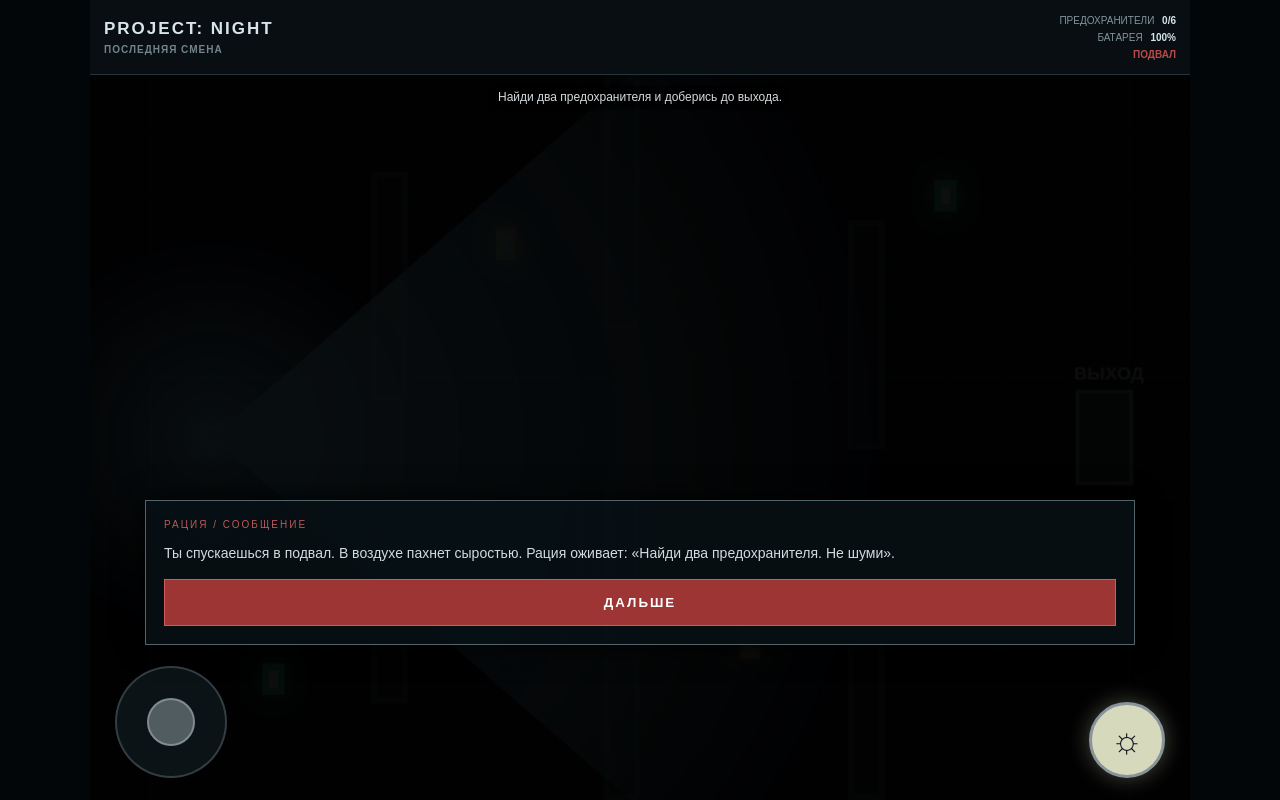
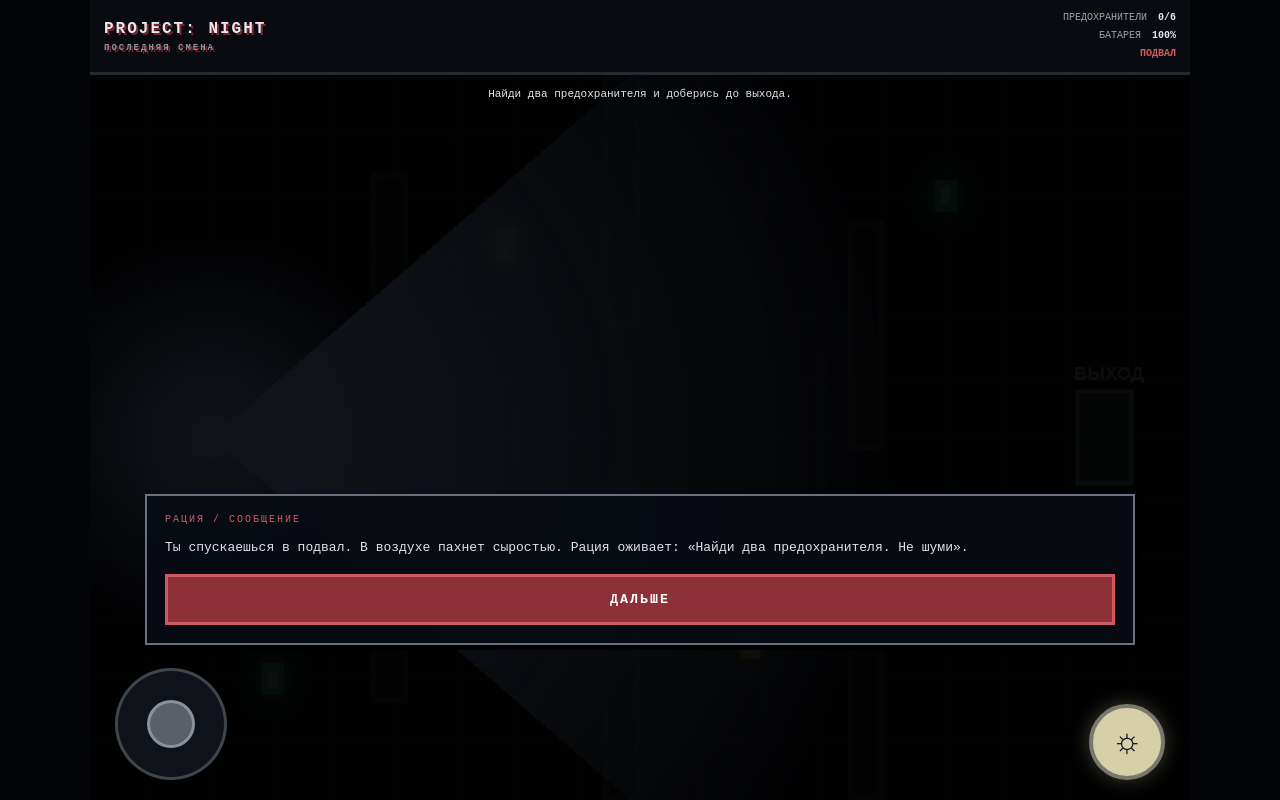
Before and after one commit to Chizhik953/NIGHT-, a plain HTML site: page index.html in a window 1280 px wide. Both pictures are taken after a click on the button "НАЧАТЬ СМЕНУ". Drawn offline with Linux system fonts and the light colour scheme; animation ran at ten frames a second.

Commit message:
Update style.css

```diff
--- a/style.css
+++ b/style.css
@@ -6,9 +6,9 @@
 }
 
 body {
-  background: #030608;
-  color: #dce5e8;
-  font-family: Arial, sans-serif;
+  background: #030407;
+  color: #e4e4e4;
+  font-family: monospace;
   overflow: hidden;
   touch-action: none;
 }
@@ -19,7 +19,7 @@ body {
   max-width: 1100px;
   margin: auto;
   position: relative;
-  background: #080d10;
+  background: #090b10;
   overflow: hidden;
 }
 
@@ -29,41 +29,42 @@ header {
   display: flex;
   align-items: center;
   justify-content: space-between;
-  background: #080e12;
-  border-bottom: 1px solid #26343b;
+  background: #090b10;
+  border-bottom: 3px solid #252a32;
   position: relative;
   z-index: 2;
 }
 
 .logo {
-  font-size: 17px;
+  font-size: 16px;
   font-weight: bold;
   letter-spacing: 2px;
-  color: #d9e6e9;
+  color: #e5e8ed;
+  text-shadow: 2px 2px #7e242c;
 }
 
 .logo span {
   display: block;
-  font-size: 10px;
-  color: #72858d;
+  font-size: 9px;
+  color: #8e969e;
   margin-top: 5px;
-  letter-spacing: 1px;
+  letter-spacing: 2px;
 }
 
 .hud {
   text-align: right;
   font-size: 10px;
-  line-height: 1.7;
-  color: #81949c;
+  line-height: 1.8;
+  color: #9ba4ad;
 }
 
 .hud b {
-  color: #d7e7e9;
+  color: #e9e9e9;
   margin-left: 5px;
 }
 
 #zone-label {
-  color: #b84a4a;
+  color: #d45a5a;
   font-weight: bold;
 }
 
@@ -71,27 +72,28 @@ header {
   display: block;
   width: 100%;
   height: calc(100% - 75px);
-  background: #090e10;
+  background: #11151b;
+  image-rendering: pixelated;
   touch-action: none;
 }
 
 #message {
   position: absolute;
-  top: 90px;
+  top: 88px;
   left: 50%;
   transform: translateX(-50%);
   width: 90%;
   text-align: center;
-  color: #d4dadd;
-  font-size: 12px;
-  text-shadow: 0 0 8px black;
+  color: #e3e7eb;
+  font-size: 11px;
+  text-shadow: 2px 2px 3px #000;
   pointer-events: none;
   z-index: 3;
 }
 
 #controls {
   position: absolute;
-  bottom: 22px;
+  bottom: 20px;
   left: 0;
   width: 100%;
   display: flex;
@@ -105,8 +107,8 @@ header {
 #stick {
   width: 112px;
   height: 112px;
-  border: 2px solid #81949c55;
-  background: #18252b88;
+  border: 3px solid #87919b66;
+  background: #1a202b99;
   border-radius: 50%;
   position: relative;
   pointer-events: auto;
@@ -117,34 +119,40 @@ header {
   width: 48px;
   height: 48px;
   border-radius: 50%;
-  background: #9eafb477;
-  border: 2px solid #c5d4d866;
+  background: #aeb9c477;
+  border: 3px solid #d5dce066;
   position: absolute;
-  left: 30px;
-  top: 30px;
+  left: 29px;
+  top: 29px;
 }
 
 #flash {
   width: 76px;
   height: 76px;
   border-radius: 50%;
-  background: #d7d9bd;
-  color: #111820;
-  border: 3px solid #89949a;
-  font-size: 35px;
-  box-shadow: 0 0 22px #d6dfb455;
+  background: #d6d0a9;
+  color: #171923;
+  border: 4px solid #77796e;
+  font-size: 36px;
+  box-shadow: 0 0 20px #e7e0a544;
   pointer-events: auto;
-  touch-action: none;
+  touch-action: manipulation;
 }
 
 #flash:active {
   transform: scale(.93);
 }
 
+#flash.off {
+  opacity: .45;
+  box-shadow: none;
+  background: #56575a;
+}
+
 #overlay {
   position: absolute;
   inset: 0;
-  background: #020507ed;
+  background: #030408ed;
   display: flex;
   justify-content: center;
   align-items: center;
@@ -154,45 +162,46 @@ header {
 
 .panel {
   width: 100%;
-  max-width: 420px;
+  max-width: 430px;
   padding: 30px 22px;
-  background: #0c1419;
-  border: 1px solid #35464e;
-  box-shadow: 0 0 35px #000;
+  background: #10131b;
+  border: 3px solid #3d4654;
+  box-shadow: 7px 7px #050609;
   text-align: center;
 }
 
 .eyebrow {
-  color: #a94c4c;
-  font-size: 11px;
+  color: #c34e55;
+  font-size: 10px;
   letter-spacing: 3px;
   margin-bottom: 20px;
 }
 
 h1 {
-  font-size: 29px;
+  font-size: 27px;
   letter-spacing: 3px;
   margin-bottom: 22px;
+  text-shadow: 3px 3px #7e242c;
 }
 
 .panel p {
-  color: #9aaab0;
-  font-size: 14px;
-  line-height: 1.7;
+  color: #aab1bb;
+  font-size: 13px;
+  line-height: 1.8;
   margin-bottom: 25px;
 }
 
 button {
   cursor: pointer;
-  font-family: inherit;
+  font-family: monospace;
 }
 
 #start,
 #story-next {
   width: 100%;
   padding: 15px;
-  background: #9e3535;
-  border: 1px solid #d05c5c;
+  background: #8e3038;
+  border: 3px solid #d05a62;
   color: white;
   font-weight: bold;
   letter-spacing: 2px;
@@ -200,14 +209,15 @@ button {
 
 #start:active,
 #story-next:active {
-  background: #c34b4b;
+  background: #bd454d;
 }
 
 .panel small {
   display: block;
-  color: #61727a;
+  color: #76808d;
   margin-top: 20px;
-  font-size: 11px;
+  font-size: 10px;
+  line-height: 1.6;
 }
 
 #story {
@@ -216,23 +226,23 @@ button {
   bottom: 155px;
   width: 90%;
   padding: 18px;
-  background: #071014ed;
-  border: 1px solid #53646b;
+  background: #080b12f2;
+  border: 2px solid #68717d;
   z-index: 8;
-  box-shadow: 0 0 25px #000;
+  box-shadow: 5px 5px #000;
 }
 
 .story-tag {
   font-size: 10px;
   letter-spacing: 2px;
-  color: #b75a5a;
+  color: #d15b63;
   margin-bottom: 12px;
 }
 
 #story-text {
-  font-size: 14px;
-  line-height: 1.6;
-  color: #d2dcdf;
+  font-size: 13px;
+  line-height: 1.7;
+  color: #e0e3e8;
   margin-bottom: 15px;
 }
 
@@ -255,8 +265,8 @@ button {
   }
 
   #knob {
-    left: 23px;
-    top: 23px;
+    left: 17px;
+    top: 17px;
   }
 
   #controls {
```
